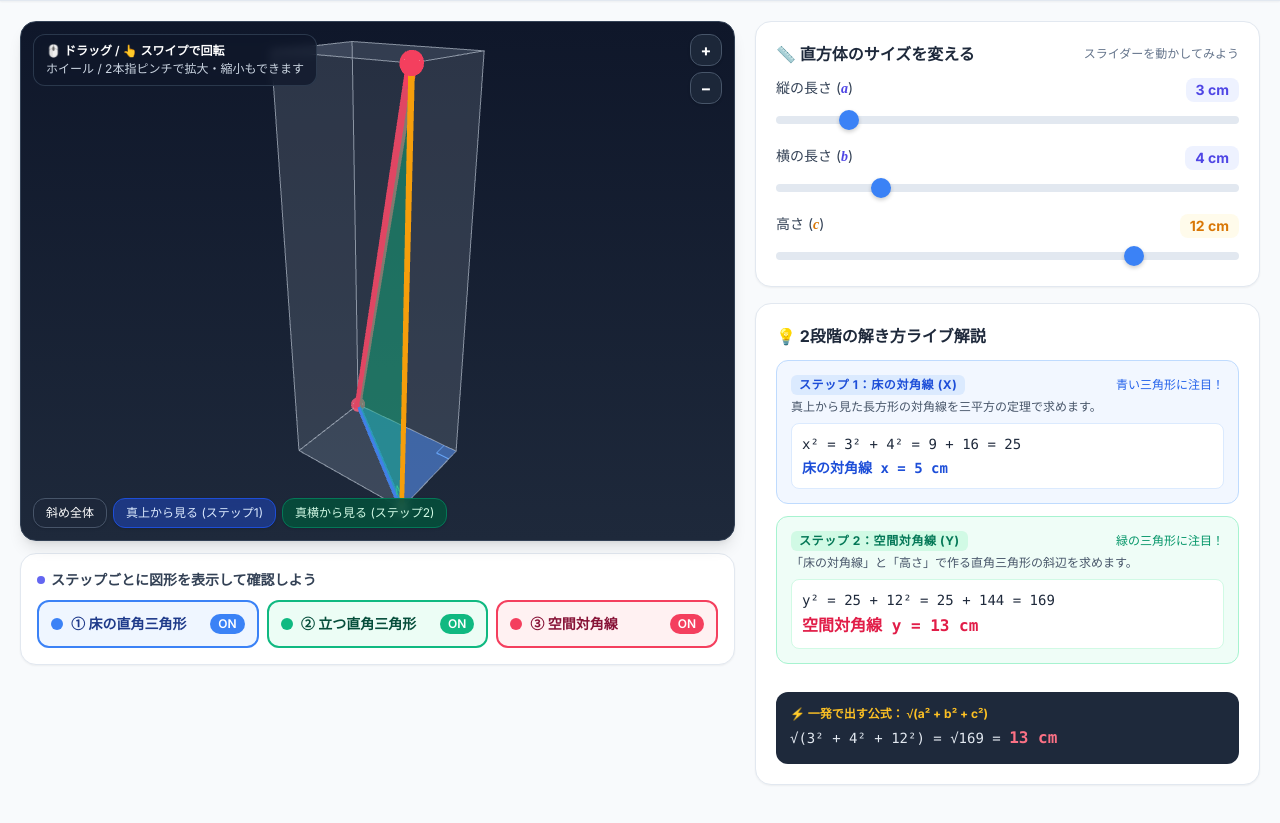
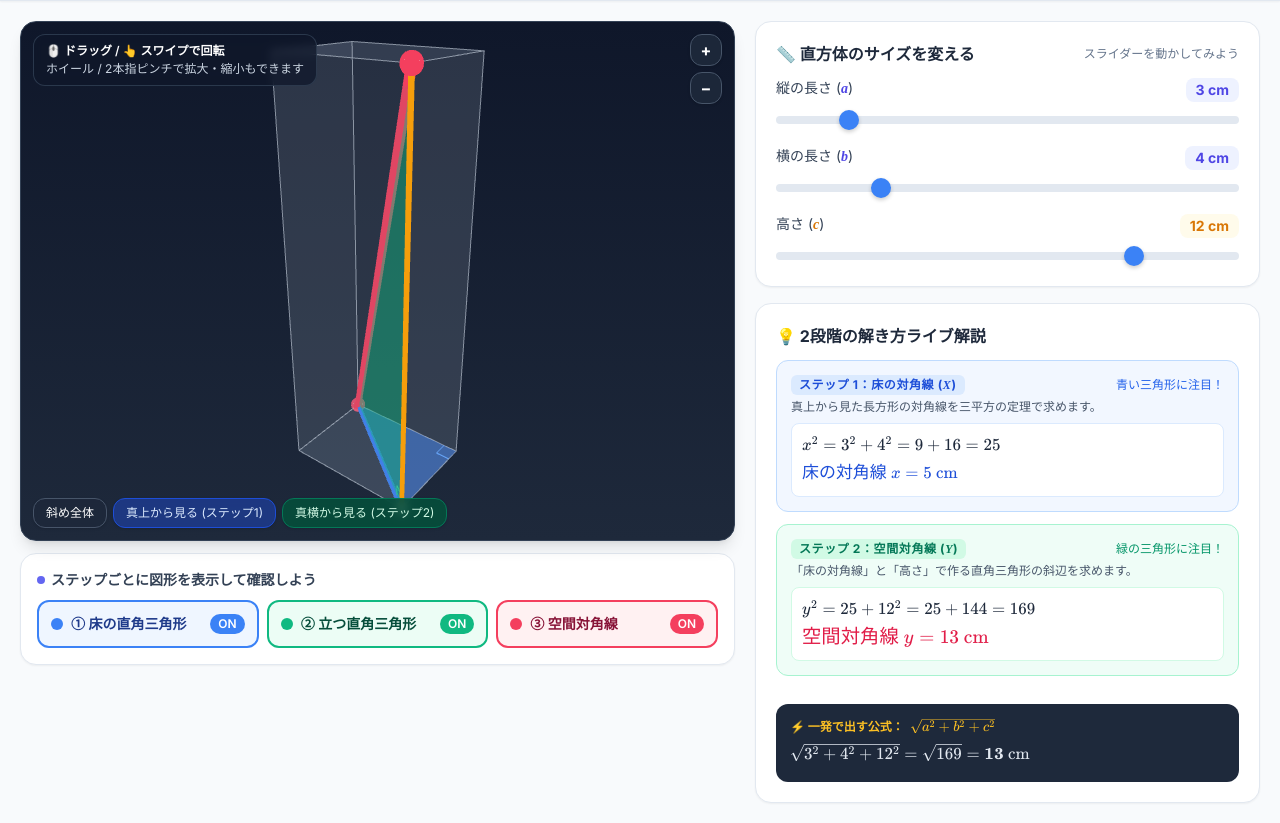
Before and after one commit to mhamadajp/test27, a plain HTML site: page SK3_1112_2d.html in a window 1280 px wide. Shown: the part 68-891 px from the top of the page. Drawn offline with nearby package versions, Linux system fonts and the light colour scheme; animation ran at ten frames a second.

Commit message:
Add files via upload

```diff
--- a/SK3_1112_2d.html
+++ b/SK3_1112_2d.html
@@ -8,6 +8,9 @@
     <script src="https://cdn.tailwindcss.com"></script>
     <!-- Three.js -->
     <script src="https://cdnjs.cloudflare.com/ajax/libs/three.js/r128/three.min.js"></script>
+    <!-- KaTeX (数式レンダリング用) -->
+    <link rel="stylesheet" href="https://cdn.jsdelivr.net/npm/katex@0.16.9/dist/katex.min.css">
+    <script src="https://cdn.jsdelivr.net/npm/katex@0.16.9/dist/katex.min.js"></script>
     <!-- Google Fonts: Inter & Noto Sans JP -->
     <link href="https://fonts.googleapis.com/css2?family=Inter:wght@400;600;700&family=Noto+Sans+JP:wght@400;500;700&display=swap" rel="stylesheet">
     <style>
@@ -215,26 +218,26 @@
                     <!-- ステップ1 -->
                     <div class="p-3.5 rounded-xl bg-blue-50/80 border border-blue-200 mb-3">
                         <div class="flex items-center justify-between mb-1">
-                            <span class="text-xs font-bold uppercase tracking-wider text-blue-700 bg-blue-100 px-2 py-0.5 rounded-md">ステップ 1：床の対角線 (x)</span>
+                            <span class="text-xs font-bold uppercase tracking-wider text-blue-700 bg-blue-100 px-2 py-0.5 rounded-md">ステップ 1：床の対角線 (<span class="math-font">x</span>)</span>
                             <span class="text-xs text-blue-600">青い三角形に注目！</span>
                         </div>
                         <p class="text-xs text-slate-600 mb-2">真上から見た長方形の対角線を三平方の定理で求めます。</p>
-                        <div class="bg-white p-2.5 rounded-lg border border-blue-100 text-sm font-mono text-slate-800 overflow-x-auto">
-                            <div id="calc-step1-eq">x² = 3² + 4² = 9 + 16 = 25</div>
-                            <div class="font-bold text-blue-700 mt-1" id="calc-step1-res">x = 5 cm</div>
+                        <div class="bg-white p-2.5 rounded-lg border border-blue-100 text-sm text-slate-800 overflow-x-auto">
+                            <div id="calc-step1-eq" class="min-h-[1.5rem] flex items-center"></div>
+                            <div class="font-bold text-blue-700 mt-1 min-h-[1.5rem] flex items-center" id="calc-step1-res"></div>
                         </div>
                     </div>
 
                     <!-- ステップ2 -->
                     <div class="p-3.5 rounded-xl bg-emerald-50/80 border border-emerald-200 mb-3">
                         <div class="flex items-center justify-between mb-1">
-                            <span class="text-xs font-bold uppercase tracking-wider text-emerald-700 bg-emerald-100 px-2 py-0.5 rounded-md">ステップ 2：空間対角線 (y)</span>
+                            <span class="text-xs font-bold uppercase tracking-wider text-emerald-700 bg-emerald-100 px-2 py-0.5 rounded-md">ステップ 2：空間対角線 (<span class="math-font">y</span>)</span>
                             <span class="text-xs text-emerald-600">緑の三角形に注目！</span>
                         </div>
                         <p class="text-xs text-slate-600 mb-2">「床の対角線」と「高さ」で作る直角三角形の斜辺を求めます。</p>
-                        <div class="bg-white p-2.5 rounded-lg border border-emerald-100 text-sm font-mono text-slate-800 overflow-x-auto">
-                            <div id="calc-step2-eq">y² = 25 + 12² = 25 + 144 = 169</div>
-                            <div class="font-bold text-rose-600 text-base mt-1" id="calc-step2-res">空間対角線 y = 13 cm</div>
+                        <div class="bg-white p-2.5 rounded-lg border border-emerald-100 text-sm text-slate-800 overflow-x-auto">
+                            <div id="calc-step2-eq" class="min-h-[1.5rem] flex items-center"></div>
+                            <div class="font-bold text-rose-600 text-base mt-1 min-h-[1.5rem] flex items-center" id="calc-step2-res"></div>
                         </div>
                     </div>
                 </div>
@@ -242,11 +245,12 @@
                 <!-- 裏ワザ公式まとめ -->
                 <div class="p-3.5 rounded-xl bg-slate-800 text-white">
                     <div class="flex items-center justify-between mb-1">
-                        <span class="text-xs font-bold text-amber-400">⚡ 一発で出す公式： √(a² + b² + c²)</span>
+                        <span class="text-xs font-bold text-amber-400 flex items-center gap-1.5">
+                            <span>⚡ 一発で出す公式：</span>
+                            <span id="formula-header-math"></span>
+                        </span>
                     </div>
-                    <div class="text-sm font-mono text-slate-200 mt-1" id="calc-formula">
-                        √(3² + 4² + 12²) = √169 = <span class="text-rose-400 font-bold text-base">13 cm</span>
-                    </div>
+                    <div class="text-sm text-slate-200 mt-1 min-h-[1.75rem] flex items-center" id="calc-formula"></div>
                 </div>
             </div>
 
@@ -276,7 +280,7 @@
 
         // --- 数学ユーティリティ（ルートの簡単化） ---
         function simplifySqrt(n) {
-            if (n <= 0) return { outside: 0, inside: 0, text: "0" };
+            if (n <= 0) return { outside: 0, inside: 0, text: "0", tex: "0" };
             let outside = 1;
             let inside = n;
             for (let i = 2; i * i <= inside; i++) {
@@ -286,11 +290,22 @@
                 }
             }
             if (inside === 1) {
-                return { outside, inside: 1, text: `${outside}` };
+                return { outside, inside: 1, text: `${outside}`, tex: `${outside}` };
             } else if (outside === 1) {
-                return { outside: 1, inside, text: `√${inside}` };
+                return { outside: 1, inside, text: `√${inside}`, tex: `\\sqrt{${inside}}` };
             } else {
-                return { outside, inside, text: `${outside}√${inside}` };
+                return { outside, inside, text: `${outside}√${inside}`, tex: `${outside}\\sqrt{${inside}}` };
+            }
+        }
+
+        // KaTeX 数式レンダリングヘルパー
+        function renderMath(elementId, texString) {
+            const el = document.getElementById(elementId);
+            if (!el) return;
+            if (window.katex) {
+                katex.render(texString, el, { throwOnError: false });
+            } else {
+                el.textContent = texString;
             }
         }
 
@@ -622,23 +637,23 @@
             const x2 = a2 + b2;
             const xSimp = simplifySqrt(x2);
             const xApprox = Math.sqrt(x2).toFixed(2);
-            const xApproxStr = xSimp.inside === 1 ? "" : ` (約 ${xApprox} cm)`;
+            const xApproxTex = xSimp.inside === 1 ? "" : `\\;(\\text{約 } ${xApprox}\\text{ cm})`;
 
-            document.getElementById('calc-step1-eq').textContent = `x² = ${a}² + ${b}² = ${a2} + ${b2} = ${x2}`;
-            document.getElementById('calc-step1-res').textContent = `床の対角線 x = ${xSimp.text} cm${xApproxStr}`;
+            renderMath('calc-step1-eq', `x^2 = ${a}^2 + ${b}^2 = ${a2} + ${b2} = ${x2}`);
+            renderMath('calc-step1-res', `\\text{床の対角線 } x = ${xSimp.tex}\\text{ cm}${xApproxTex}`);
 
             // ステップ2：空間対角線
             const y2 = x2 + c2;
             const ySimp = simplifySqrt(y2);
             const yApprox = Math.sqrt(y2).toFixed(2);
-            const yApproxStr = ySimp.inside === 1 ? "" : ` (約 ${yApprox} cm)`;
+            const yApproxTex = ySimp.inside === 1 ? "" : `\\;(\\text{約 } ${yApprox}\\text{ cm})`;
 
-            document.getElementById('calc-step2-eq').textContent = `y² = ${x2} + ${c}² = ${x2} + ${c2} = ${y2}`;
-            document.getElementById('calc-step2-res').textContent = `空間対角線 y = ${ySimp.text} cm${yApproxStr}`;
+            renderMath('calc-step2-eq', `y^2 = ${x2} + ${c}^2 = ${x2} + ${c2} = ${y2}`);
+            renderMath('calc-step2-res', `\\text{空間対角線 } y = ${ySimp.tex}\\text{ cm}${yApproxTex}`);
 
-            // 公式表示
-            document.getElementById('calc-formula').innerHTML =
-                `√(${a}² + ${b}² + ${c}²) = √${y2} = <span class="text-rose-400 font-bold text-base">${ySimp.text} cm</span>`;
+            // 公式ヘッダー＆公式計算表示
+            renderMath('formula-header-math', `\\sqrt{a^2 + b^2 + c^2}`);
+            renderMath('calc-formula', `\\sqrt{${a}^2 + ${b}^2 + ${c}^2} = \\sqrt{${y2}} = \\mathbf{${ySimp.tex}\\text{ cm}}`);
         }
 
         function onWindowResize() {
@@ -671,6 +686,7 @@
         // 起動
         window.onload = function() {
             initThree();
+            updateCalculations();
             animate();
         };
     </script>
```
